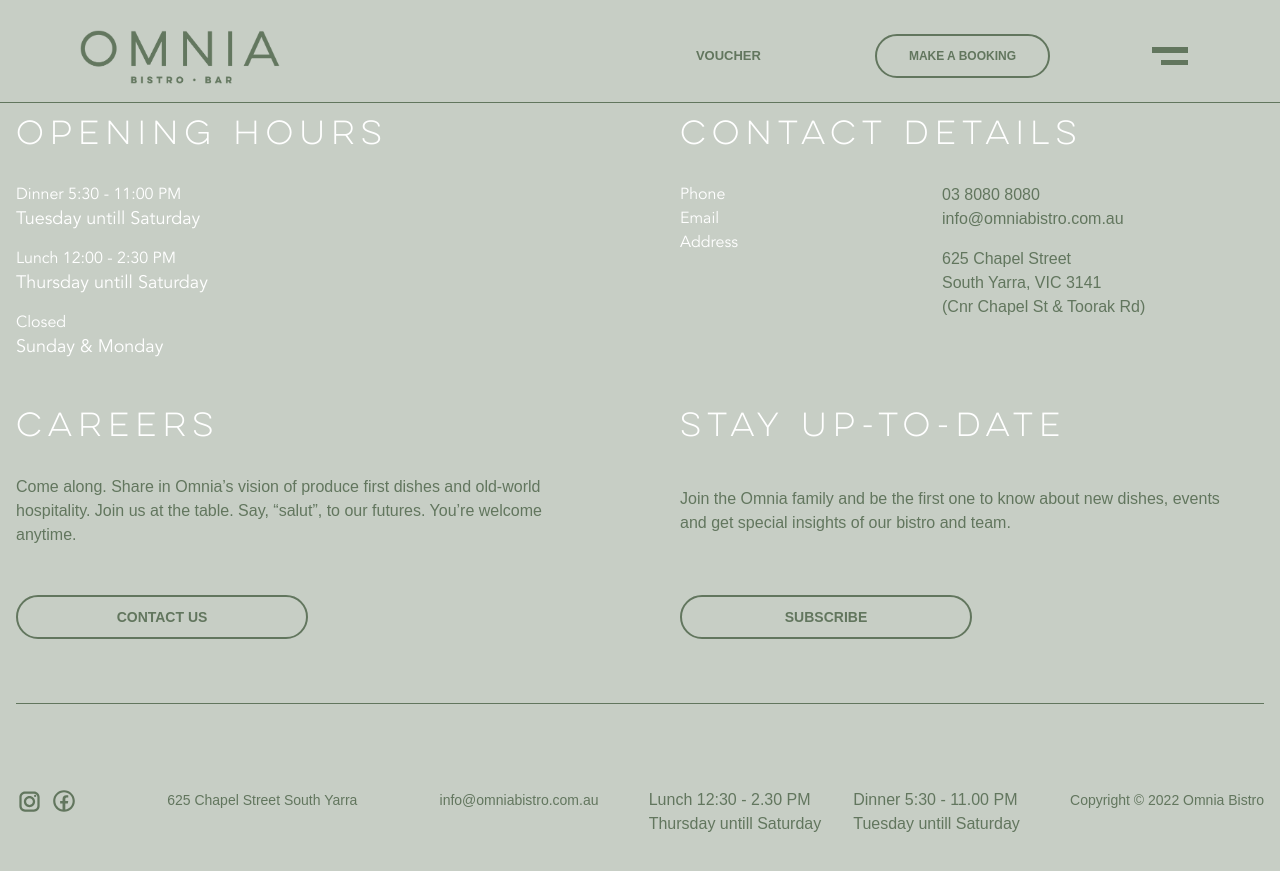
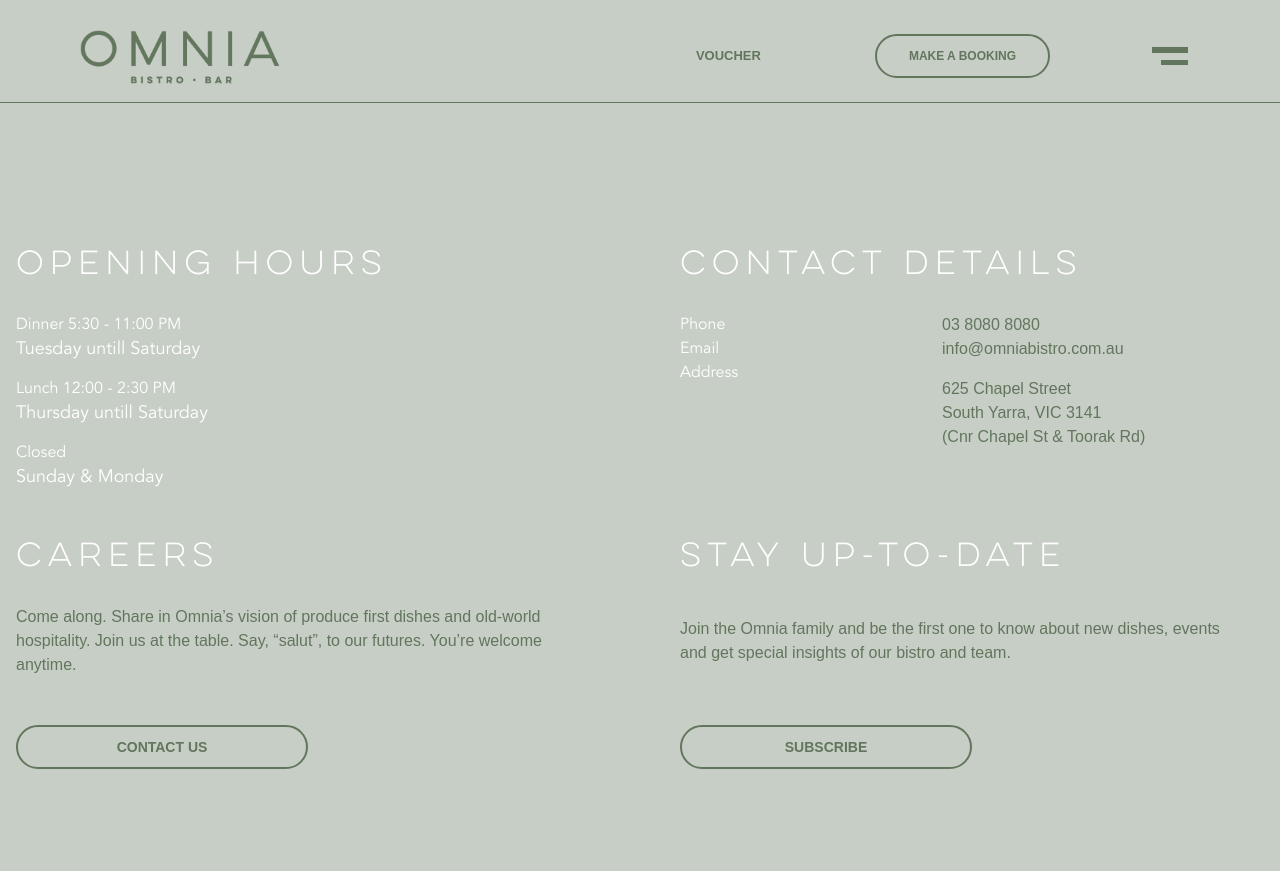
Before and after one commit to yugenomnia/omnia, a Jekyll site: the page built from contacts.md, in a window 1280 px wide and 900 px high, scrolled down 935 px. Shown: the top 871 px of the window. Built offline with Jekyll 4.4.1, drawn with Linux system fonts in a browser that asks for light colours.

Commit message:
contact page

```diff
--- a/_layouts/contacts.html
+++ b/_layouts/contacts.html
@@ -91,8 +91,8 @@
             <button class="olive-btn openPopup animate__animated animate__fadeInUp animate__slow">SUBSCRIBE</button>
           </div>
         </div>
-        <div class="footer-bottom md:flex md:flex-wrap md:justify-between mt-16">
-          <div class=" w-full">
+        <div class="footer-bottom md:flex md:flex-wrap md:justify-between mt-16 lg:hidden">
+          <div class="w-full">
             <div class="mx-auto pb-16 pt-16 px-4 lg:px-0"><!--container -->
                <div class=" md:flex md:flex-wrap md:justify-between" style="border-color: rgb(98,118,94);">
                  <div class="flex mb-3 md:mb-0">
```
Also changed, not shown: 3 other files.
